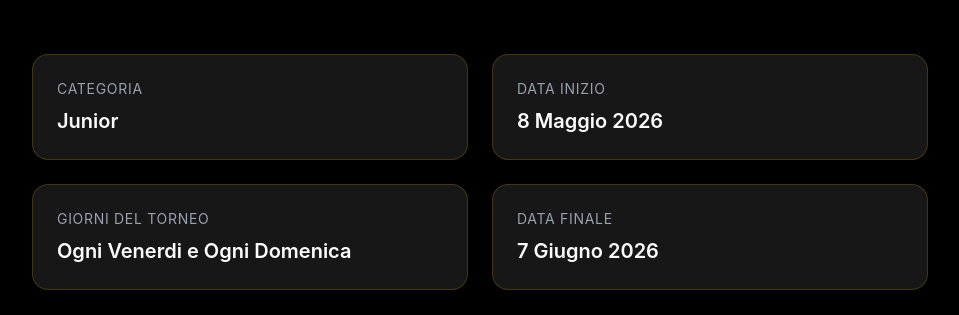
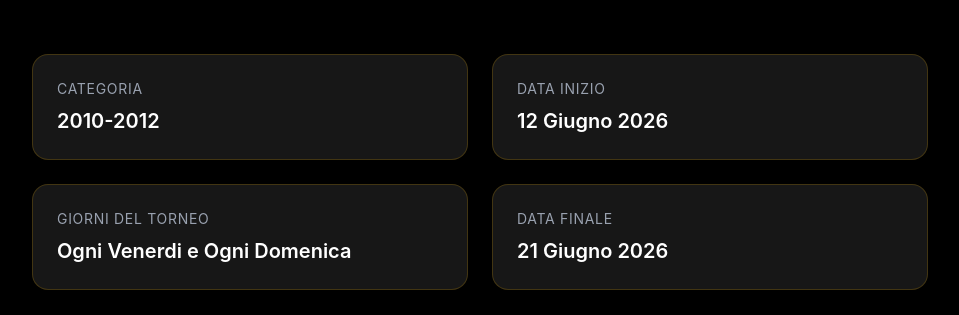
Before and after one commit to fabrizjo/v0-sanfra-cup-web-app, a Next.js app: page /eventi/calcio-junior in a window 1280 px wide. Shown: the part 914-1229 px from the top of the page, without its empty margins (160-1119 px from the left). Built offline with nearby package versions, Linux system fonts and the light colour scheme.

Commit message:
feat: update Junior Soccer Tournament details
Show "2010-2012" for Category, start on "12 June 2026", end on "21 June 2026"

Co-authored-by: null <256101200+fabrizjo@users.noreply.github.com>

```diff
--- a/app/eventi/calcio-junior/page.tsx
+++ b/app/eventi/calcio-junior/page.tsx
@@ -126,11 +126,11 @@ export default function CalcioJuniorPage() {
             <div className="grid grid-cols-1 md:grid-cols-2 gap-6 mb-12">
               <div className="bg-neutral-900 border border-yellow-500/20 rounded-2xl p-6">
                 <p className="text-gray-400 text-sm uppercase tracking-wider mb-2">Categoria</p>
-                <p className="text-white text-xl font-semibold">Junior</p>
+                <p className="text-white text-xl font-semibold">2010-2012</p>
               </div>
               <div className="bg-neutral-900 border border-yellow-500/20 rounded-2xl p-6">
                 <p className="text-gray-400 text-sm uppercase tracking-wider mb-2">Data Inizio</p>
-                <p className="text-white text-xl font-semibold">8 Maggio 2026</p>
+                <p className="text-white text-xl font-semibold">12 Giugno 2026</p>
               </div>
               <div className="bg-neutral-900 border border-yellow-500/20 rounded-2xl p-6">
                 <p className="text-gray-400 text-sm uppercase tracking-wider mb-2">Giorni del Torneo</p>
@@ -138,7 +138,7 @@ export default function CalcioJuniorPage() {
               </div>
               <div className="bg-neutral-900 border border-yellow-500/20 rounded-2xl p-6">
                 <p className="text-gray-400 text-sm uppercase tracking-wider mb-2">Data Finale</p>
-                <p className="text-white text-xl font-semibold">7 Giugno 2026</p>
+                <p className="text-white text-xl font-semibold">21 Giugno 2026</p>
               </div>
             </div>
 
```
